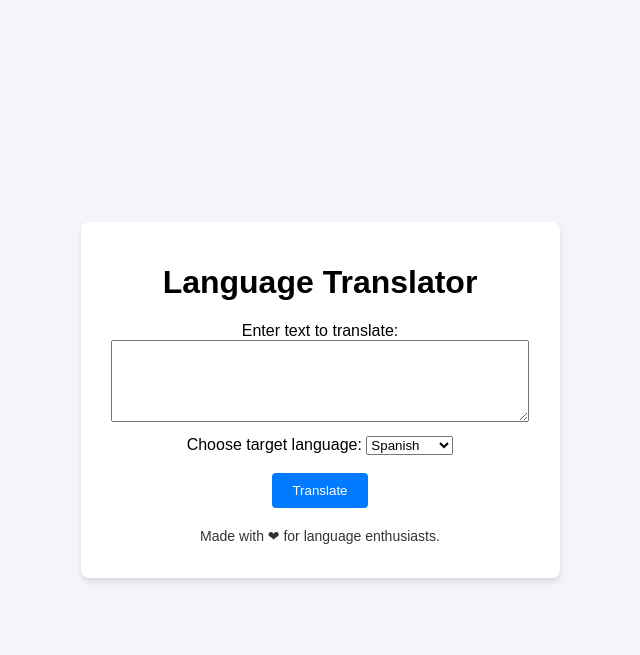
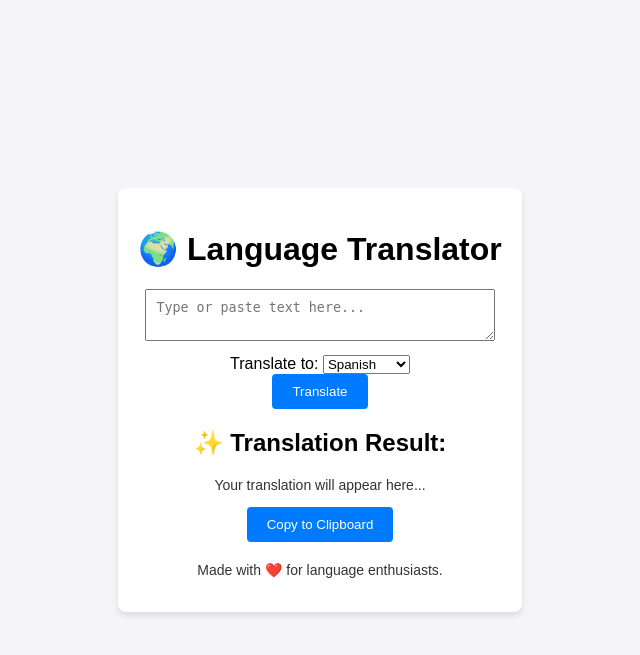
Before and after one commit to SiddarthaNanuvala/Language_Translator_App_siddartha_nanuvala_td1, a Flask app: page / in a window 1280 px wide. Shown: the top 655 px of the page, without its empty margins (320-960 px from the left). Run offline with Flask 3, Linux system fonts and the light colour scheme.

Commit message:
Update index.html

```diff
--- a/templates/index.html
+++ b/templates/index.html
@@ -5,15 +5,19 @@
     <meta name="viewport" content="width=device-width, initial-scale=1.0">
     <title>Language Translator</title>
     <link rel="stylesheet" href="/static/style.css">
+    <link href="https://fonts.googleapis.com/css2?family=Roboto:wght@400;500;700&family=Pacifico&family=Poppins:wght@300;400;700&display=swap" rel="stylesheet">
 </head>
 <body>
+    <div class="background-overlay">
         <div class="container">
-        <h1>Language Translator</h1>
-        <form method="POST">
-            <label for="text">Enter text to translate:</label><br>
-            <textarea id="text" name="text" rows="4" cols="50" required></textarea><br>
-
-            <label for="language">Choose target language:</label>
+            <header>
+                <h1>🌍 Language Translator</h1>
+            </header>
+            <main>
+                <form id="translatorForm">
+                    <textarea id="inputText" name="text" placeholder="Type or paste text here..." required></textarea>
+                    <div class="select-container">
+                        <label for="language">Translate to:</label>
                         <select id="language" name="language" required>
                             <option value="es">Spanish</option>
                             <option value="fr">French</option>
@@ -23,29 +27,66 @@
                             <option value="te">Telugu</option>
                             <option value="ta">Tamil</option>
                             <option value="ml">Malayalam</option>
-                <!-- Add more options as needed -->
-            </select><br><br>
-
+                        </select>
+                    </div>
                     <button type="submit">Translate</button>
                 </form>
+                <section id="resultSection" class="hidden">
+                    <h2>✨ Translation Result:</h2>
+                    <div id="translatedBox">
+                        <p id="translatedText">Your translation will appear here...</p>
+                    </div>
+                    <button id="copyButton">Copy to Clipboard</button>
+                </section>
+            </main>
+            <footer>
+                <p>Made with ❤️ for language enthusiasts.</p>
+            </footer>
+        </div>
+    </div>
+    <script>
+        document.getElementById('translatorForm').addEventListener('submit', async function (event) {
+            event.preventDefault();
 
-        {% if translated_text %}
-        <h2>Translation Result:</h2>
-        <textarea id="output" readonly rows="4" cols="50">{{ translated_text }}</textarea>
-        <br><br>
-        <button onclick="copyToClipboard()">Copy to Clipboard</button>
-        {% endif %}
+            const inputText = document.getElementById('inputText').value;
+            const targetLanguage = document.getElementById('language').value;
 
-        <p>Made with ❤ for language enthusiasts.</p>
-    </div>
+            try {
+                // Send translation request to the Flask backend
+                const response = await fetch('/translate', {
+                    method: 'POST',
+                    headers: {
+                        'Content-Type': 'application/json',
+                    },
+                    body: JSON.stringify({ text: inputText, language: targetLanguage }),
+                });
 
-    <script>
-        function copyToClipboard() {
-            const output = document.getElementById('output');
-            output.select();
-            document.execCommand('copy');
-            alert('Copied to clipboard!');
+                const result = await response.json();
+
+                if (response.ok) {
+                    // Display the translated text
+                    const translatedText = document.getElementById('translatedText');
+                    translatedText.textContent = result.translated_text;
+
+                    const resultSection = document.getElementById('resultSection');
+                    resultSection.classList.remove('hidden');
+                } else {
+                    // Display error message
+                    alert(result.error || 'An unknown error occurred.');
                 }
+            } catch (error) {
+                alert('Failed to connect to the translation service. Please check your network and try again.');
+                console.error(error);
+            }
+        });
+
+        document.getElementById('copyButton').addEventListener('click', function () {
+            const translatedText = document.getElementById('translatedText').textContent;
+
+            navigator.clipboard.writeText(translatedText)
+                .then(() => alert('Translation copied to clipboard!'))
+                .catch(() => alert('Failed to copy. Please try again.'));
+        });
     </script>
 </body>
 </html>
```
Lines whose indentation alone changed are shown as unchanged.
